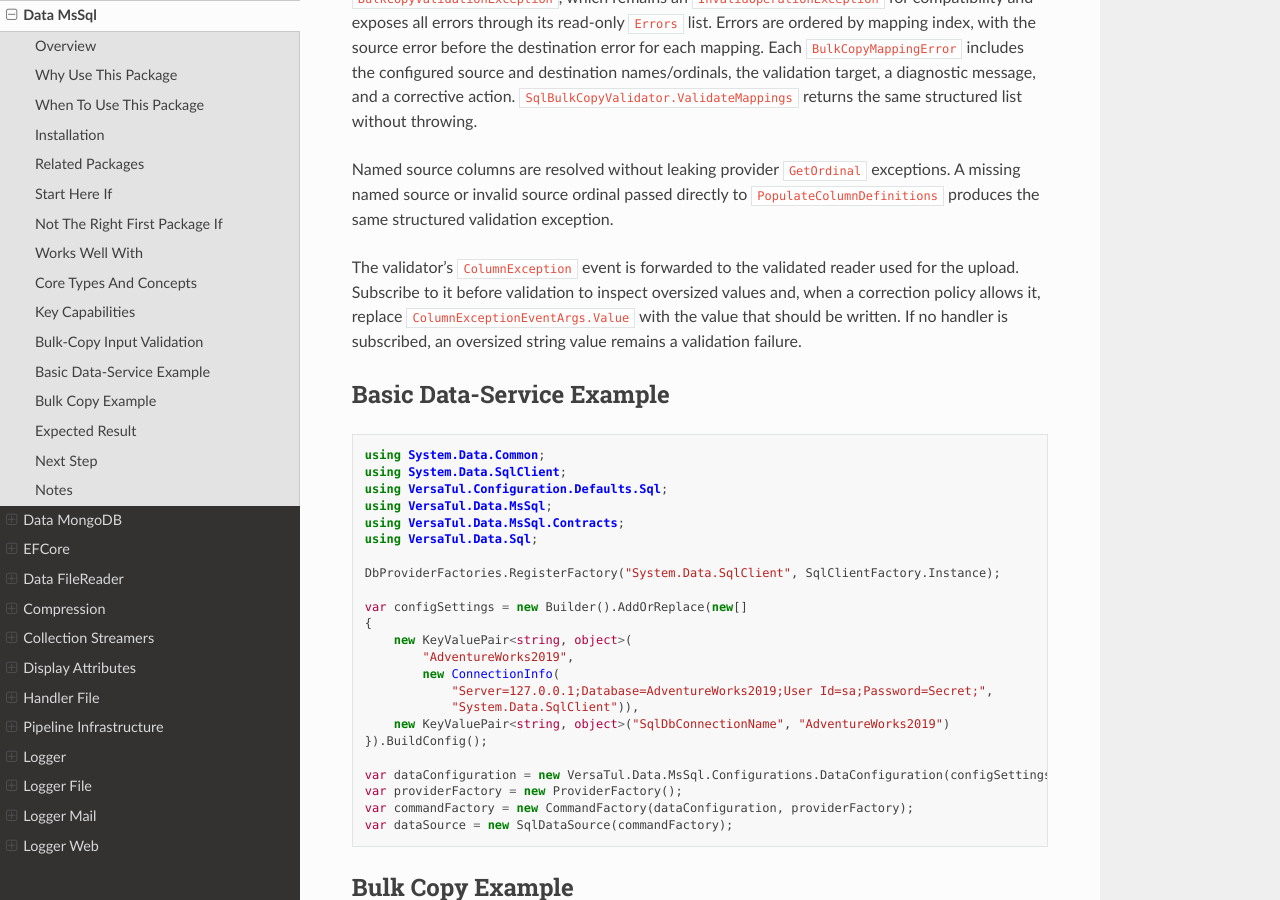
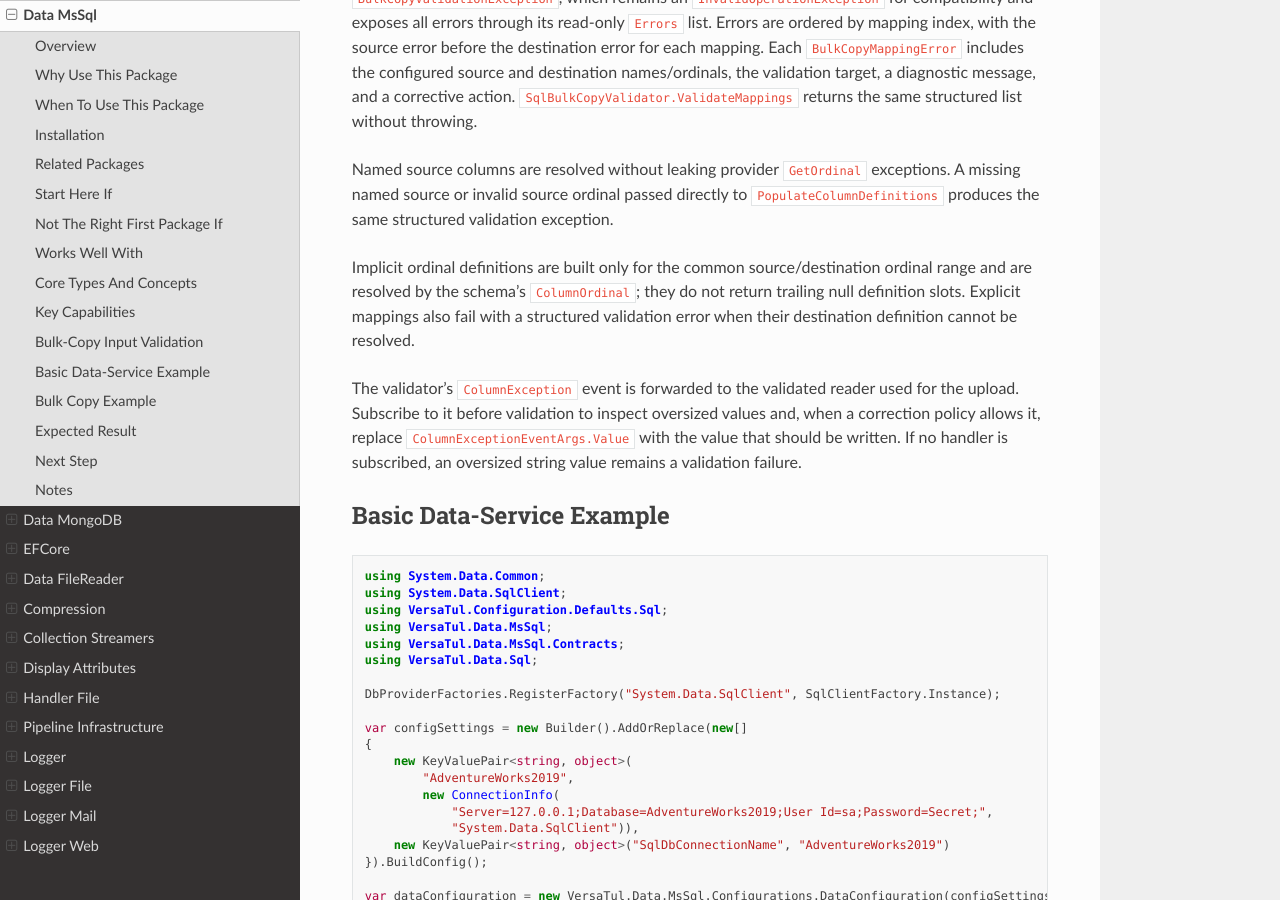
Before and after one commit to BjornWilliams/DocsVersaTul, a Sphinx documentation site: the page built from docs/source/mssql.rst, in a window 1280 px wide and 900 px high, scrolled down 3130 px. Built offline with Sphinx 7.4.7 and the Read the Docs theme 3.1.0, drawn with Linux system fonts in a browser that asks for light colours.

Commit message:
Document deterministic SQL bulk column definitions
AB#2963

AB#2959

```diff
--- a/docs/source/mssql.rst
+++ b/docs/source/mssql.rst
@@ -119,6 +119,8 @@ Before the upload starts, ``SqlBulkCopyValidator.Validate`` checks every configu
 
 Named source columns are resolved without leaking provider ``GetOrdinal`` exceptions. A missing named source or invalid source ordinal passed directly to ``PopulateColumnDefinitions`` produces the same structured validation exception.
 
+Implicit ordinal definitions are built only for the common source/destination ordinal range and are resolved by the schema's ``ColumnOrdinal``; they do not return trailing null definition slots. Explicit mappings also fail with a structured validation error when their destination definition cannot be resolved.
+
 The validator's ``ColumnException`` event is forwarded to the validated reader used for the upload. Subscribe to it before validation to inspect oversized values and, when a correction policy allows it, replace ``ColumnExceptionEventArgs.Value`` with the value that should be written. If no handler is subscribed, an oversized string value remains a validation failure.
 
 Basic Data-Service Example
```
